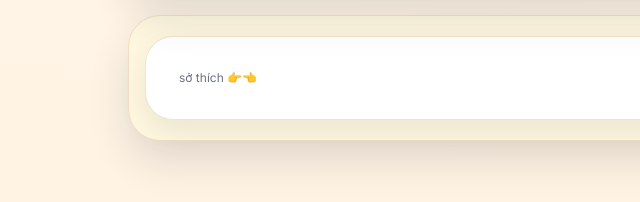
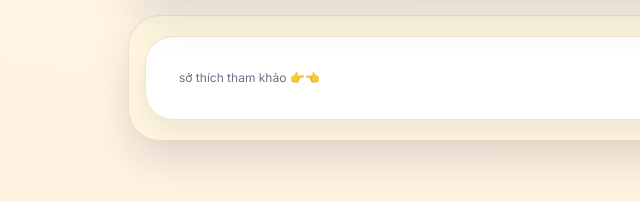
Before and after one commit to namnothere/namnothere.github.io, an Astro site: page / in a window 1280 px wide. Shown: the part 1085-1287 px from the top of the page, 0-640 px from the left. Built offline with nearby package versions, Linux system fonts and the light colour scheme; Astro itself is replaced by a stand-in of ours.

Commit message:
fix: dropdown text

```diff
--- a/src/pages/index.astro
+++ b/src/pages/index.astro
@@ -243,7 +243,7 @@ const cards: {
                 <details class="group rounded-[28px] border border-[#f1e4c7] bg-white p-4 shadow-[0_12px_30px_rgba(15,23,42,0.08)]">
                     <summary class="flex cursor-pointer items-center justify-between gap-3 rounded-[20px] border border-transparent px-4 py-3 text-sm font-semibold text-[#1f2937] transition hover:border-[#e2d5c0]" aria-label="Toggle wishlist filters and cards">
                         <div>
-                            <p class="text-xs font-normal text-[#6c7284]">sở thích 👉👈</p>
+                            <p class="text-xs font-normal text-[#6c7284]">sở thích tham khảo 👉👈</p>
                         </div>
                         <span class="text-2xl leading-none transition-transform" aria-hidden="true">⌄</span>
                     </summary>
```
